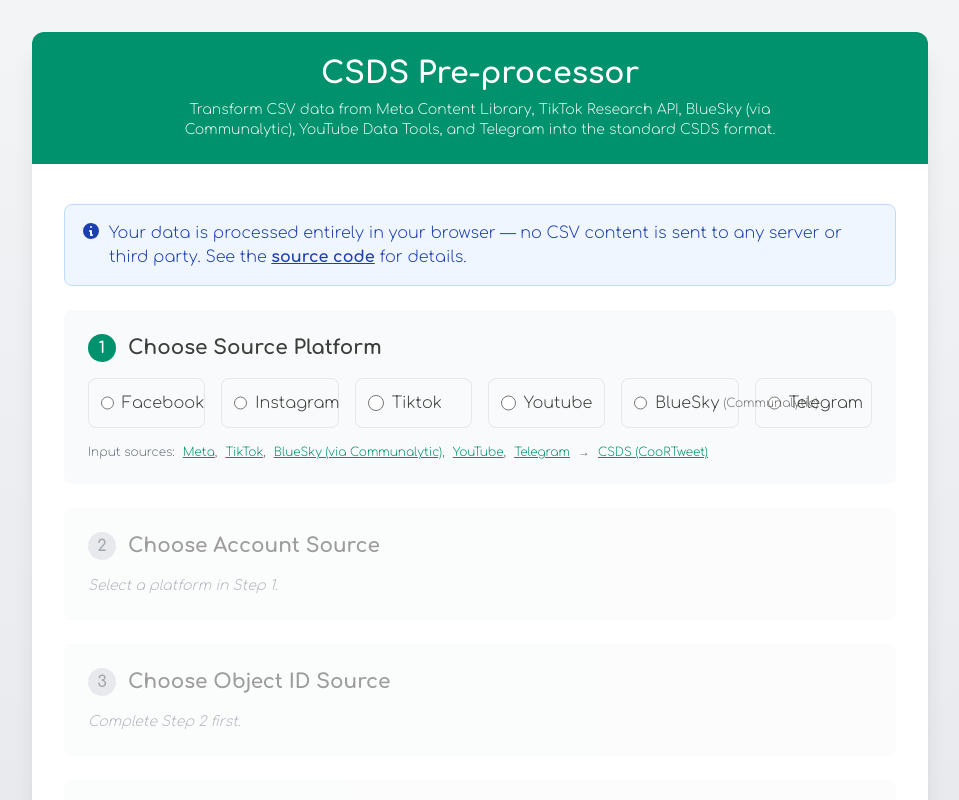
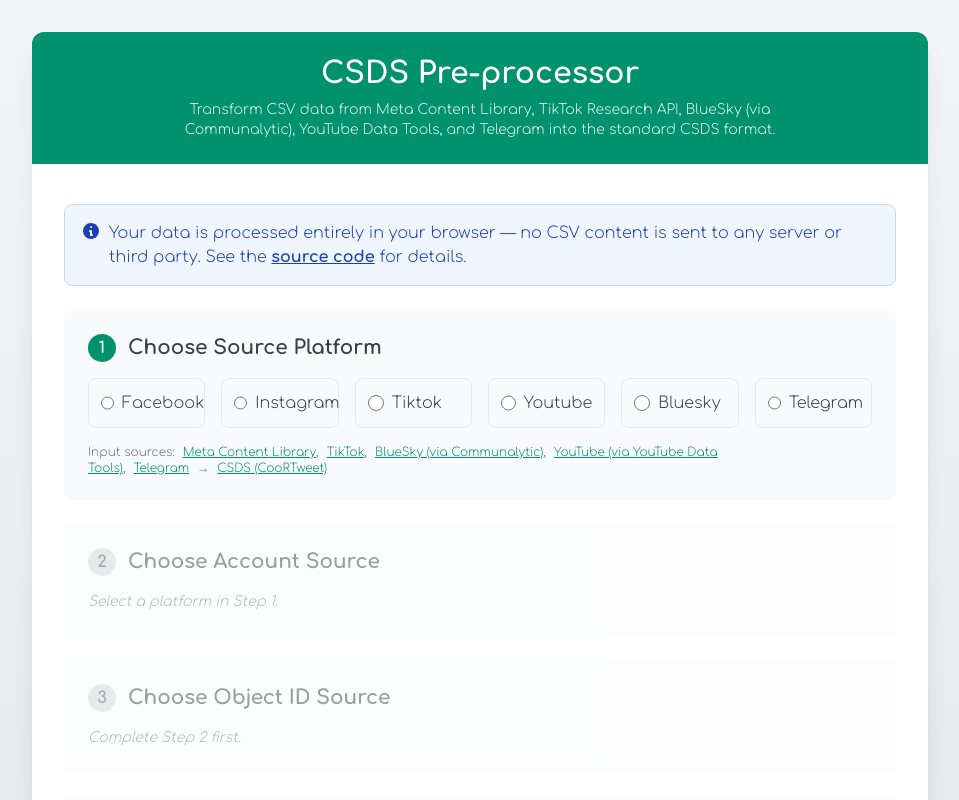
Before and after one commit to fabiogiglietto/csds-preprocessor, a React (Vite) app: page / in a window 1280 px wide. Shown: the top 800 px of the page, without its empty margins (160-1119 px from the left). Built offline with nearby package versions, Linux system fonts and the light colour scheme.

Commit message:
Small interface chances to the labels

```diff
--- a/src/App.tsx
+++ b/src/App.tsx
@@ -412,19 +412,18 @@ function App() {
                     onChange={(e) => handleSourceTypeChange(e.target.value as SourceType)}
                     className="mr-2 h-4 w-4 text-[#00926c] focus:ring-[#00926c] border-gray-300"
                   />
-                   {platform === 'bluesky' ? 'BlueSky' : platform.charAt(0).toUpperCase() + platform.slice(1)}
-                   {platform === 'bluesky' && <span className="text-xs ml-1 opacity-70">(Communalytic)</span>}
+                   {platform.charAt(0).toUpperCase() + platform.slice(1)}
                 </label>
               ))}
             </div>
              {/* Links moved below platform selection */}
              <div className="mt-4 text-xs text-gray-500 space-x-2">
                   <span>Input sources:</span>
-                  <a href="https://developers.facebook.com/docs/content-library-and-api/content-library" target="_blank" rel="noopener noreferrer" className="text-[#00926c] underline hover:text-[#007d5c]">Meta</a>,
+                  <a href="https://developers.facebook.com/docs/content-library-and-api/content-library" target="_blank" rel="noopener noreferrer" className="text-[#00926c] underline hover:text-[#007d5c]">Meta Content Library</a>,
                   <a href="https://developers.tiktok.com/products/research-api/" target="_blank" rel="noopener noreferrer" className="text-[#00926c] underline hover:text-[#007d5c]">TikTok</a>,
                   <a href="https://communalytic.org/" target="_blank" rel="noopener noreferrer" className="text-[#00926c] underline hover:text-[#007d5c]">BlueSky (via Communalytic)</a>,
-                  <a href="https://ytdt.digitalmethods.net/mod_videos_list.php" target="_blank" rel="noopener noreferrer" className="text-[#00926c] underline hover:text-[#007d5c]">YouTube</a>,
-                  <a href="https://telegram.org/" target="_blank" rel="noopener noreferrer" className="text-[#00926c] underline hover:text-[#007d5c]">Telegram</a>
+                  <a href="https://ytdt.digitalmethods.net/mod_videos_list.php" target="_blank" rel="noopener noreferrer" className="text-[#00926c] underline hover:text-[#007d5c]">YouTube (via YouTube Data Tools)</a>,
+                  <a href="https://core.telegram.org/#telegram-api" target="_blank" rel="noopener noreferrer" className="text-[#00926c] underline hover:text-[#007d5c]">Telegram</a>
                   <span>→</span>
                   <a href="https://coortweet.lab.atc.gr/" target="_blank" rel="noopener noreferrer" className="text-[#00926c] underline hover:text-[#007d5c]">CSDS (CooRTweet)</a>
              </div>
```
